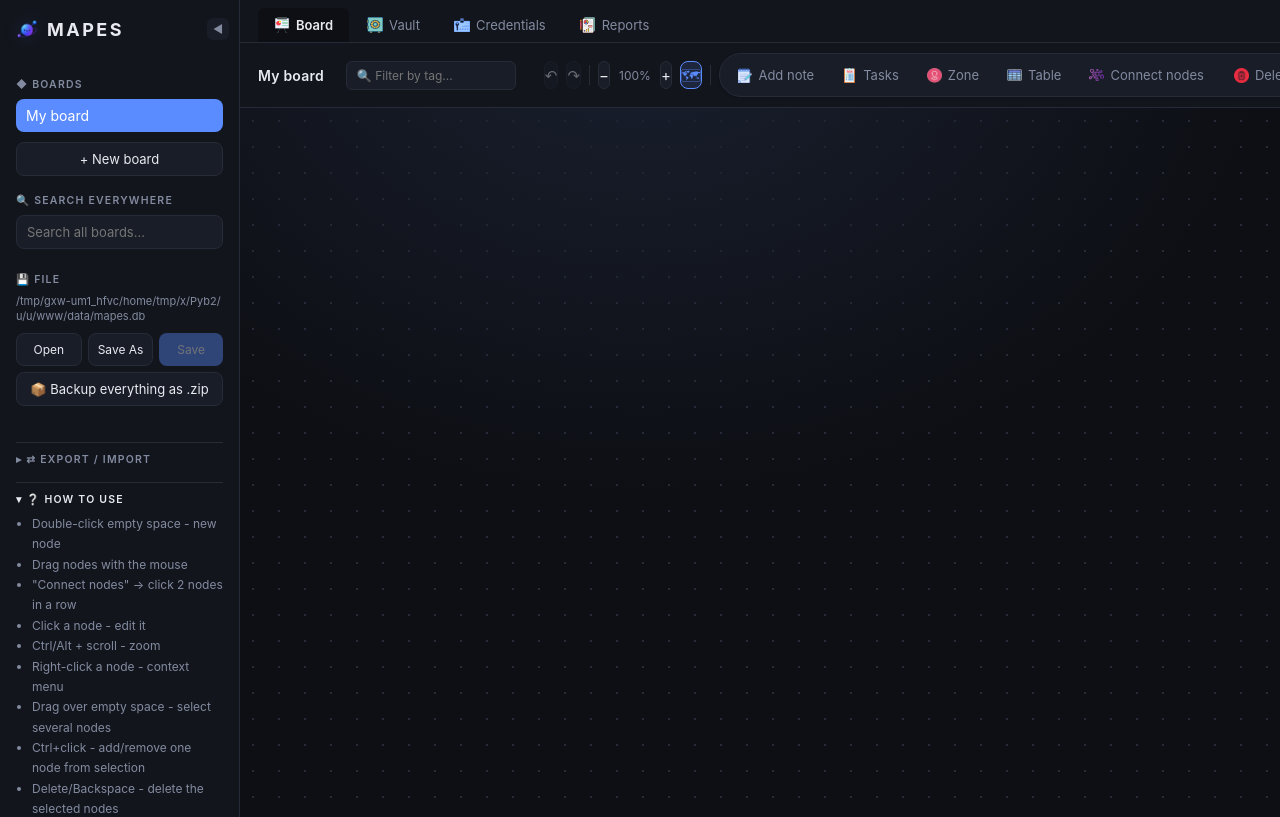
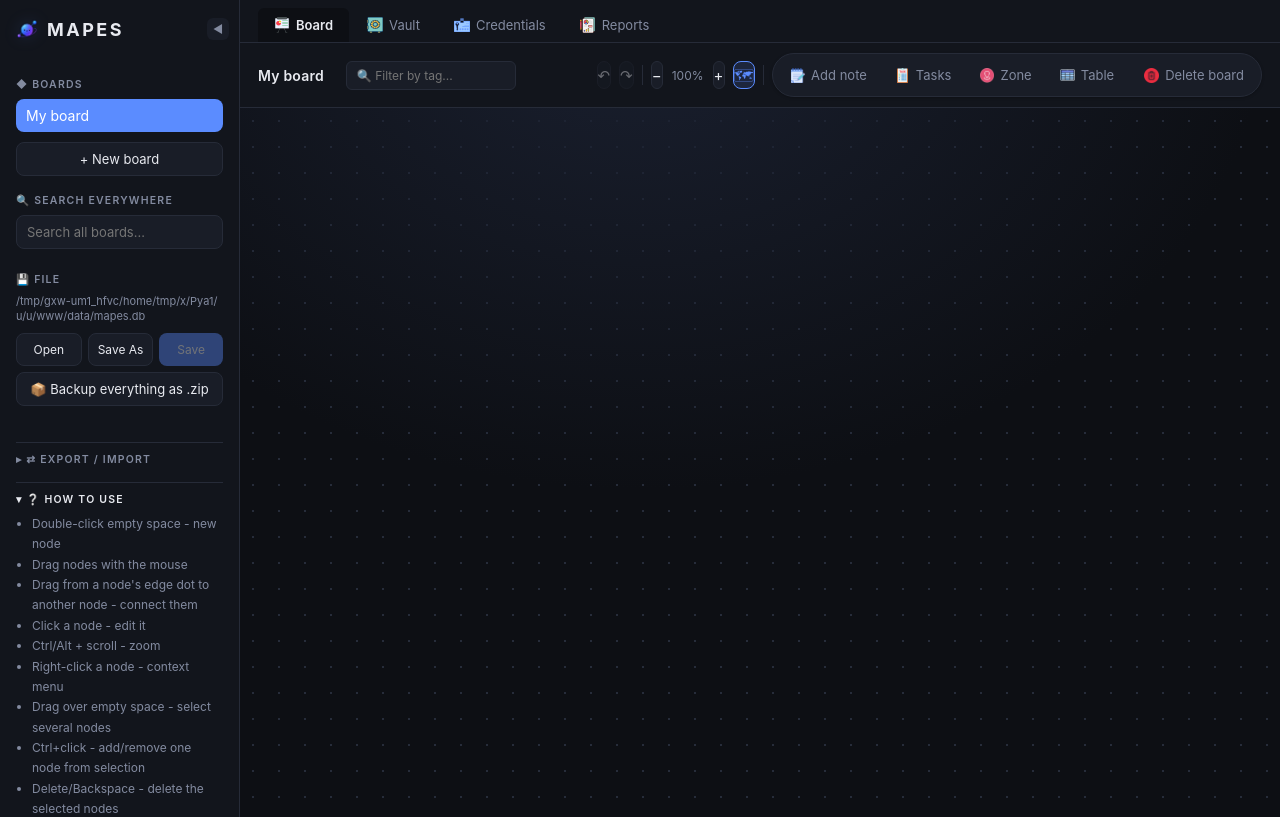
Before and after one commit to Xud0znik/MAPES, a Flask app: page / in a window 1280 px wide, after a click on "❔ HOW TO USE". Shown: the top 817 px of the page. Run offline with Flask 3, Linux system fonts and the light colour scheme; data comes from the database, SQL or seed files in the repository; data that the repository does not hold is empty; some libraries are stand-ins or nearby versions.

Commit message:
Remove the "Connect nodes" button - drag-to-connect replaces it
Now that dragging from a node's edge dot connects two nodes, the mode
toggle (click the button, then click two nodes) is redundant - dropped
state.connectMode/connectSource, handleConnectClick, the button and its
icon, and the .selected "connect from" highlight along with it. Every
node's click handler goes straight to openNodeModal() now; edge
creation still goes through the shared createEdgeWithHistory() used by
the drag-to-connect handles.

Co-Authored-By: Claude Sonnet 5 <noreply@anthropic.com>
Claude-Session: https://claude.ai/code/session_01Ct72YCZKKYRX96DeMTM48d

```diff
--- a/mapes/static/css/style.css
+++ b/mapes/static/css/style.css
@@ -237,7 +237,6 @@ button:disabled { opacity: .4; cursor: default; }
 }
 .icon-btn:hover { background: var(--panel-3); }
 
-#connect-btn.active { background: var(--accent-dim); color: var(--accent); border-color: var(--accent); }
 #add-note-btn.active { background: #ffd86b26; color: #ffd86b; border-color: #ffd86b; }
 #add-tasks-btn.active { background: var(--accent-dim); color: var(--accent); border-color: var(--accent); }
 #add-zone-btn.active { background: var(--accent-dim); color: var(--accent); border-color: var(--accent); }
@@ -517,11 +516,8 @@ button:disabled { opacity: .4; cursor: default; }
   transform: translateY(-2px);
   border-radius: 10px 26px 10px 26px;
 }
-.node.selected { outline: 2px solid var(--accent); outline-offset: 3px; border-radius: 10px 26px 10px 26px; }
-
 /* Drag-to-connect: a small dot per side, only visible on hover, that starts
-   a connection when dragged onto another node - a faster alternative to
-   "Connect nodes" mode's click-twice for one-off connections. */
+   a connection when dragged onto another node. */
 .node-connect-handle {
   position: absolute;
   width: 11px;
@@ -544,7 +540,7 @@ button:disabled { opacity: .4; cursor: default; }
 .node.connect-drop-target { outline: 2px solid #ff9f4d; outline-offset: 3px; }
 
 /* Multi-select (rubber-band drag or Ctrl+click) - a dashed outline so it
-   reads as a distinct thing from .selected's solid "connect from" ring. */
+   reads as a distinct thing from .connect-drop-target's solid ring. */
 .node.multi-selected {
   outline: 2px dashed var(--accent);
   outline-offset: 3px;
--- a/mapes/static/js/app.js
+++ b/mapes/static/js/app.js
@@ -4,8 +4,6 @@ const state = {
   nodes: [],
   edges: [],
   nodeCounts: {},
-  connectMode: false,
-  connectSource: null,
   addNoteMode: false,
   addTasksMode: false,
   addZoneMode: false,
@@ -496,7 +494,6 @@ let marqueeDragMoved = false;
 // doesn't unexpectedly drag a stale group) - but only when this click is a
 // real click and not the tail end of a drag that just moved the group.
 canvas.addEventListener("click", (e) => {
-  if (state.connectMode) return;
   if (marqueeDragMoved) { marqueeDragMoved = false; return; }
   const nodeEl = e.target.closest(".node");
   if (!nodeEl || nodeEl._dragMoved) return;
@@ -517,7 +514,7 @@ canvas.addEventListener("click", (e) => {
 // selected instead of replacing it. A plain click with no drag at all just
 // clears the selection, matching Miro/Figma-style canvases.
 canvas.addEventListener("mousedown", (e) => {
-  if (e.button !== 0 || state.connectMode) return;
+  if (e.button !== 0) return;
   if (!isEmptyCanvasTarget(e.target)) return;
   if (Object.values(PLACE_TOOLS).some((t) => state[t.stateKey])) return;
   const additive = e.ctrlKey || e.metaKey;
@@ -667,14 +664,10 @@ document.addEventListener("paste", async (e) => {
 });
 
 function renderCanvas() {
-  // A node picked as the "connect from" source may have just been deleted
-  // (directly, or via undo/redo) - drop the stale selection so a later click
-  // can't try to create an edge from/to a node id that no longer exists.
-  if (state.connectSource && !state.nodes.some((n) => n.id === state.connectSource)) {
-    state.connectSource = null;
-  }
-  // Same idea for the multi-select set - and every element gets rebuilt
-  // below, so the .multi-selected class has to be reapplied afterward too.
+  // A node in the multi-select set may have just been deleted (directly, or
+  // via undo/redo) - drop the stale id so a later action can't try to act
+  // on a node that no longer exists. Every element gets rebuilt below, so
+  // the .multi-selected class has to be reapplied afterward too.
   for (const id of state.selectedNodeIds) {
     if (!state.nodes.some((n) => n.id === id)) state.selectedNodeIds.delete(id);
   }
@@ -791,11 +784,7 @@ function buildNodeEl(node) {
       el._dragMoved = false;
       return;
     }
-    if (state.connectMode) {
-      handleConnectClick(node.id, el);
-    } else {
-      openNodeModal(node);
-    }
+    openNodeModal(node);
   });
   el.addEventListener("contextmenu", (e) => {
     e.preventDefault();
@@ -873,8 +862,7 @@ function buildTasksNodeEl(el, node) {
   el.querySelector(".node-header").addEventListener("click", (e) => {
     e.stopPropagation();
     if (el._dragMoved) { el._dragMoved = false; return; }
-    if (state.connectMode) handleConnectClick(node.id, el);
-    else openNodeModal(node);
+    openNodeModal(node);
   });
   el.addEventListener("contextmenu", (e) => {
     e.preventDefault();
@@ -909,8 +897,7 @@ function buildZoneNodeEl(el, node) {
   el.querySelector(".zone-label").addEventListener("click", (e) => {
     e.stopPropagation();
     if (el._dragMoved) { el._dragMoved = false; return; }
-    if (state.connectMode) handleConnectClick(node.id, el);
-    else openNodeModal(node);
+    openNodeModal(node);
   });
 
   const handle = el.querySelector(".zone-resize-handle");
@@ -1050,8 +1037,7 @@ function buildTableNodeEl(el, node) {
   el.querySelector(".node-header").addEventListener("click", (e) => {
     e.stopPropagation();
     if (el._dragMoved) { el._dragMoved = false; return; }
-    if (state.connectMode) handleConnectClick(node.id, el);
-    else openNodeModal(node);
+    openNodeModal(node);
   });
   el.addEventListener("contextmenu", (e) => {
     e.preventDefault();
@@ -1197,7 +1183,7 @@ function makeDraggable(el, node, opts = {}) {
   el._dragMoved = false;
 
   handle.addEventListener("mousedown", (e) => {
-    if (state.connectMode || e.button !== 0) return;
+    if (e.button !== 0) return;
     dragging = true;
     el._dragMoved = false;
     startX = e.clientX;
@@ -1434,18 +1420,9 @@ document.addEventListener("mousedown", (e) => {
   if (edgeTrashEl && e.target !== edgeTrashEl) hideEdgeTrash();
 });
 
-// ---------- connect mode ----------
-
-$("#connect-btn").onclick = () => {
-  state.connectMode = !state.connectMode;
-  state.connectSource = null;
-  $("#connect-btn").classList.toggle("active", state.connectMode);
-  canvas.querySelectorAll(".node.selected").forEach((n) => n.classList.remove("selected"));
-  clearMultiSelection();
-};
-
-// Shared by "Connect nodes" mode and dragging from a node's edge handle -
-// creates the edge, wires it into the canvas, and records one undo/redo
+// ---------- connecting nodes ----------
+
+// Creates the edge, wires it into the canvas, and records one undo/redo
 // step for it. Returns the created edge, or null if the request failed.
 async function createEdgeWithHistory(sourceId, targetId) {
   const edge = await api(`/api/boards/${state.currentBoardId}/edges`, {
@@ -1477,36 +1454,17 @@ async function createEdgeWithHistory(sourceId, targetId) {
   return edge;
 }
 
-async function handleConnectClick(nodeId, el) {
-  if (!state.connectSource) {
-    state.connectSource = nodeId;
-    el.classList.add("selected");
-    return;
-  }
-  if (state.connectSource === nodeId) {
-    el.classList.remove("selected");
-    state.connectSource = null;
-    return;
-  }
-  const sourceId = state.connectSource;
-  canvas.querySelectorAll(".node.selected").forEach((n) => n.classList.remove("selected"));
-  state.connectSource = null;
-  await createEdgeWithHistory(sourceId, nodeId);
-}
-
 // ---------- drag-to-connect (from a node's edge handle) ----------
 
 // A small dot on each side of a node, visible on hover - drag from one to
-// another node to connect them, instead of "Connect nodes" mode's click
-// twice. Both ways of connecting stay available; this is just faster for
-// one-off connections.
+// another node to connect them.
 function attachConnectHandles(el, node) {
   ["top", "right", "bottom", "left"].forEach((side) => {
     const handle = document.createElement("div");
     handle.className = `node-connect-handle node-connect-handle-${side}`;
     handle.title = "Drag to connect to another node";
     handle.addEventListener("mousedown", (e) => {
-      if (e.button !== 0 || state.connectMode) return;
+      if (e.button !== 0) return;
       e.stopPropagation();
       e.preventDefault();
       startConnectDrag(node);
--- a/mapes/templates/index.html
+++ b/mapes/templates/index.html
@@ -45,7 +45,7 @@
       <ul class="help">
         <li>Double-click empty space - new node</li>
         <li>Drag nodes with the mouse</li>
-        <li>"Connect nodes" → click 2 nodes in a row</li>
+        <li>Drag from a node's edge dot to another node - connect them</li>
         <li>Click a node - edit it</li>
         <li>Ctrl/Alt + scroll - zoom</li>
         <li>Right-click a node - context menu</li>
@@ -86,7 +86,6 @@
           <button id="add-tasks-btn" class="btn-ghost"><img class="btn-icon" src="{{ url_for('static', filename='img/icons/task.png') }}" alt=""> Tasks</button>
           <button id="add-zone-btn" class="btn-ghost"><img class="btn-icon" src="{{ url_for('static', filename='img/icons/zone.png') }}" alt=""> Zone</button>
           <button id="add-table-btn" class="btn-ghost"><img class="btn-icon" src="{{ url_for('static', filename='img/icons/table.png') }}" alt=""> Table</button>
-          <button id="connect-btn" class="btn-ghost"><img class="btn-icon" src="{{ url_for('static', filename='img/icons/connect.png') }}" alt=""> Connect nodes</button>
           <button id="delete-board-btn" class="btn-ghost danger"><img class="btn-icon" src="{{ url_for('static', filename='img/icons/delete_board.png') }}" alt=""> Delete board</button>
         </div>
       </div>
```
Also changed, not shown: README.md, mapes/static/img/icons/connect.png (deleted).
